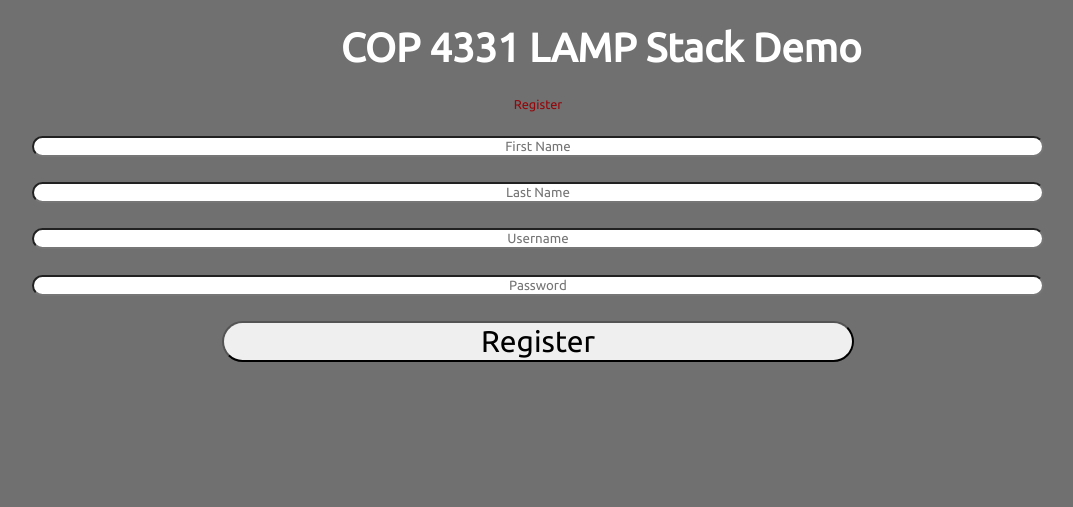
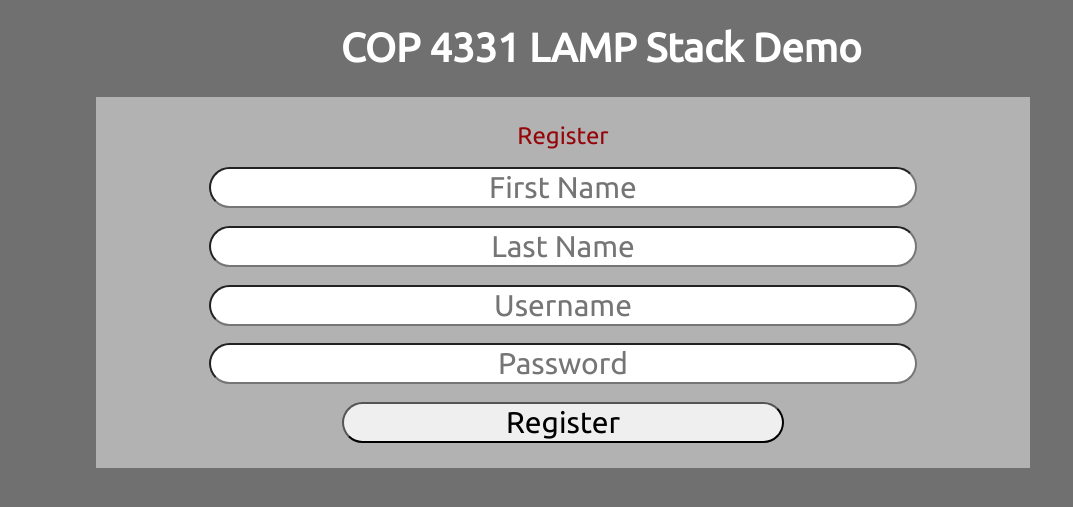
Before and after one commit to TimBibb/lamp-project, a PHP site: page /register.html in a window 1280 px wide; the page is wider, and only the part inside the window is pictured. Shown: the top 507 px of that part, without its empty margins (102-1175 px from the left). Run offline with PHP 8.4, Linux system fonts and the light colour scheme.

Commit message:
updated style

```diff
--- a/css/styles.css
+++ b/css/styles.css
@@ -13,7 +13,7 @@ body
     color: #FFFFFF;
 }
 
-#loginDiv
+#loginDiv, #registerDiv
 {
     font-size: 30px;
     width: 70%;
@@ -55,7 +55,7 @@ body
     opacity: 50%;
 }
 
-#loginName
+#loginName, #firstName, #lastName, #login, #password
 {
 	font-size: 30px;
 }
--- a/js/code.js
+++ b/js/code.js
@@ -69,12 +69,12 @@ function doRegister()
 	var login = document.getElementById("login").value;
 	var password = document.getElementById("password").value;
 
-//	var hash = md5( password );
+	var hash = md5( password );
 
 	document.getElementById("registerResult").innerHTML = "";
 
-	var tmp = {firstName:firstName,lastName:lastName,login:login,password:password};
-//	var tmp = {login:login,password:hash};
+	// var tmp = {firstName:firstName,lastName:lastName,login:login,password:password};
+	var tmp = {firstName:firstName,lastName:lastName,login:login,password:hash};
 	var jsonPayload = JSON.stringify( tmp );
 
 	var url = urlBase + '/Register.' + extension;
```
